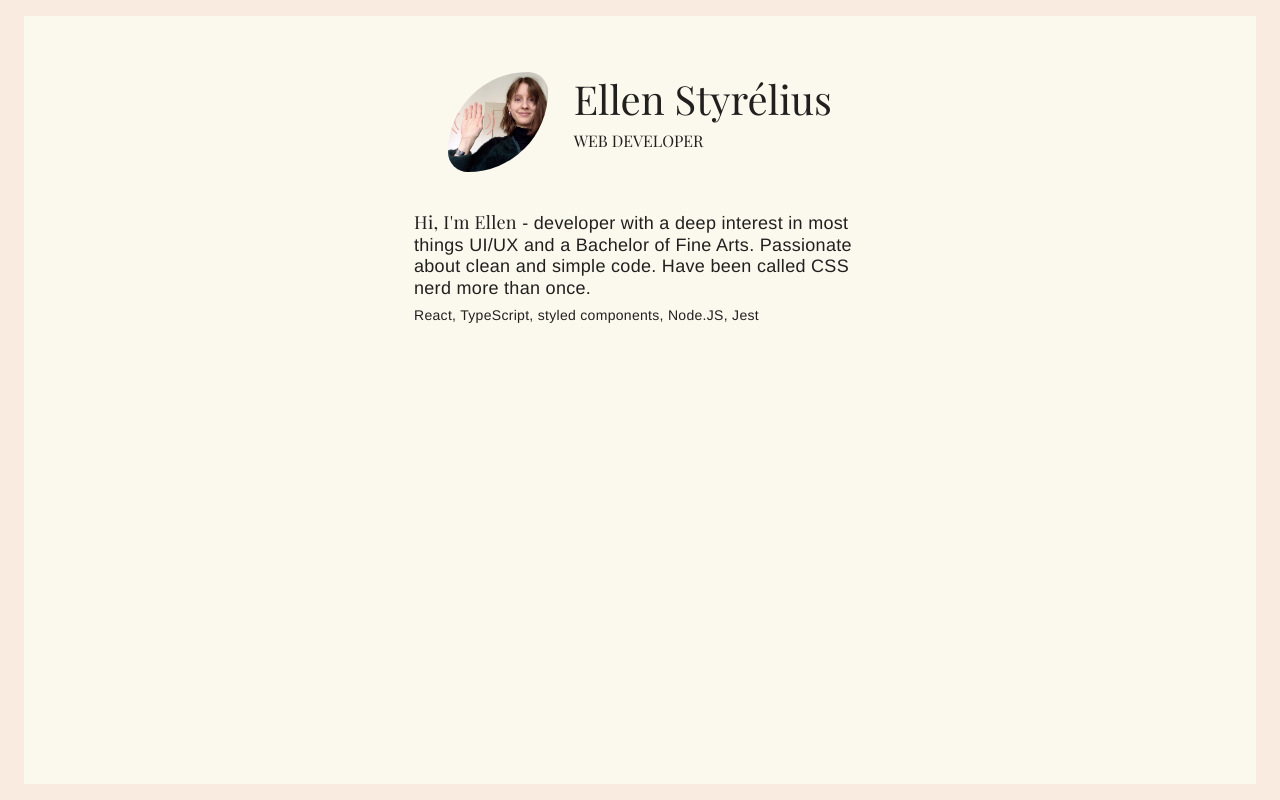
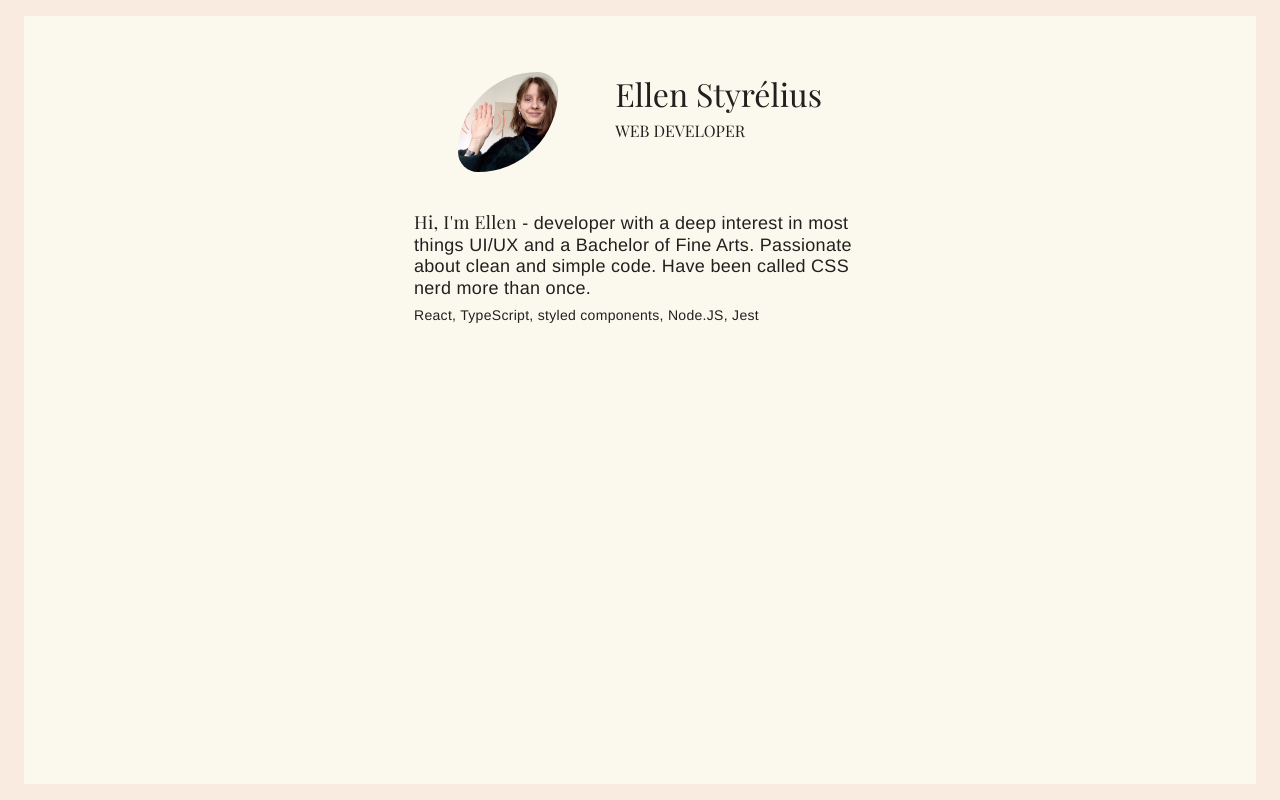
Before and after one commit to styrelius/about-me, a React (Create React App) app: page / in a window 1280 px wide. Built offline with nearby package versions, Linux system fonts and the light colour scheme.

Commit message:
Make some minor styling changes, mainly changing font sizes, in header.jsx.

```diff
--- a/src/components/header.jsx
+++ b/src/components/header.jsx
@@ -11,13 +11,14 @@ const Container = styled.section({
 })
 
 const ContentsWrapper = styled.div({
-  width: 400,
+  width: 380,
   maxWidth: '100%',
   display: 'flex',
   flexWrap: 'wrap',
   justifyContent: 'space-between',
   [mobileScreen]: {
     justifyContent: 'center',
+    alignItems: 'flex-end',
   },
 })
 
@@ -27,10 +28,10 @@ const HeadingsWrapper = styled.div({
 
 const Heading = styled.h1({
   fontFamily: '"Playfair Display", Georgia, "Times New Roman", serif',
-  fontSize: 40,
+  fontSize: 32,
   fontWeight: 200,
   [mobileScreen]: {
-    fontSize: 32,
+    fontSize: 24,
   },
 })
 
@@ -40,6 +41,9 @@ const SubHeading = styled.h2({
   fontWeight: 200,
   textTransform: 'uppercase',
   lineHeight: 2,
+  [mobileScreen]: {
+    fontSize: 14,
+  },
 })
 
 const ImageWrapper = styled.div({
```
